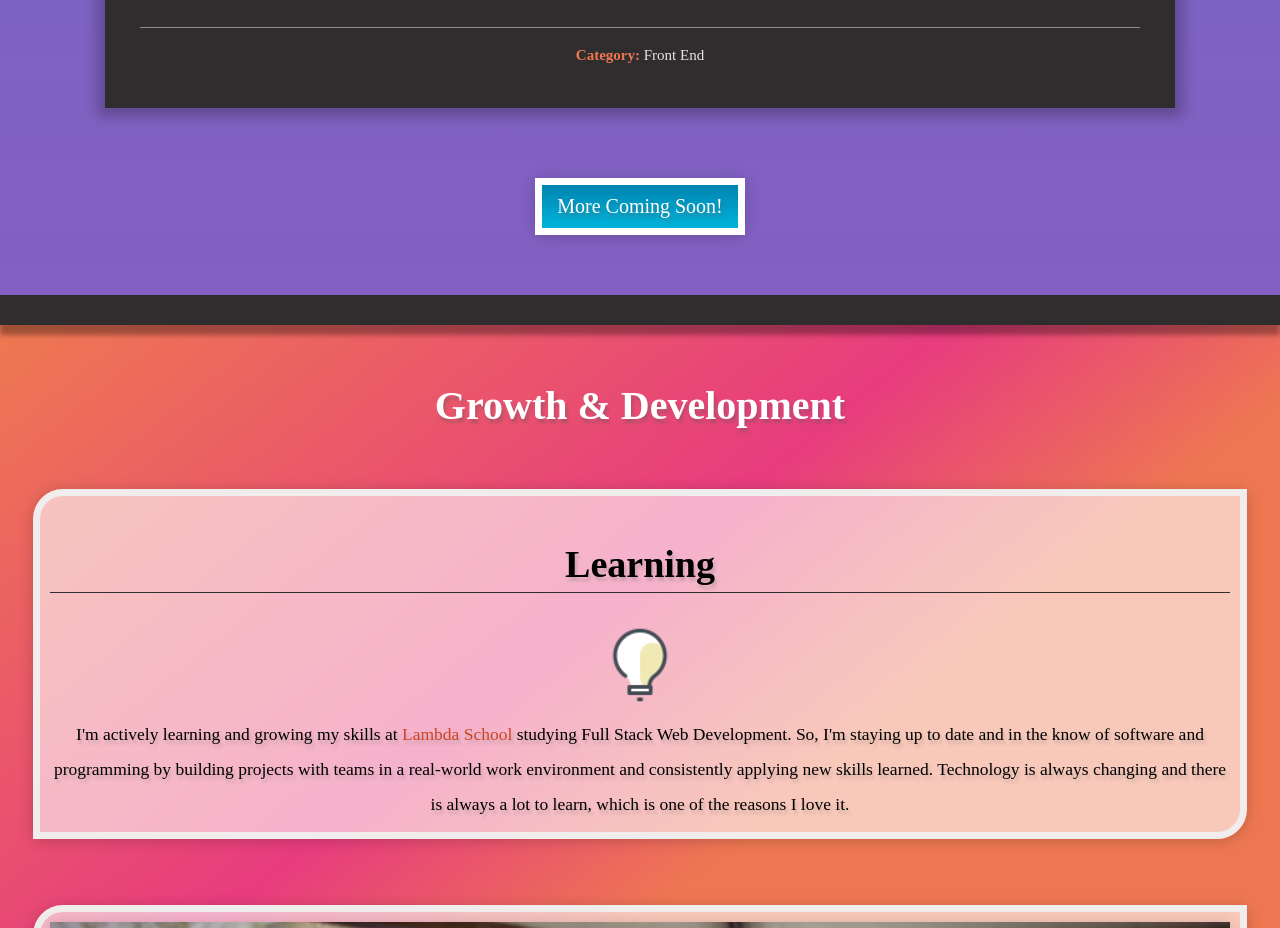
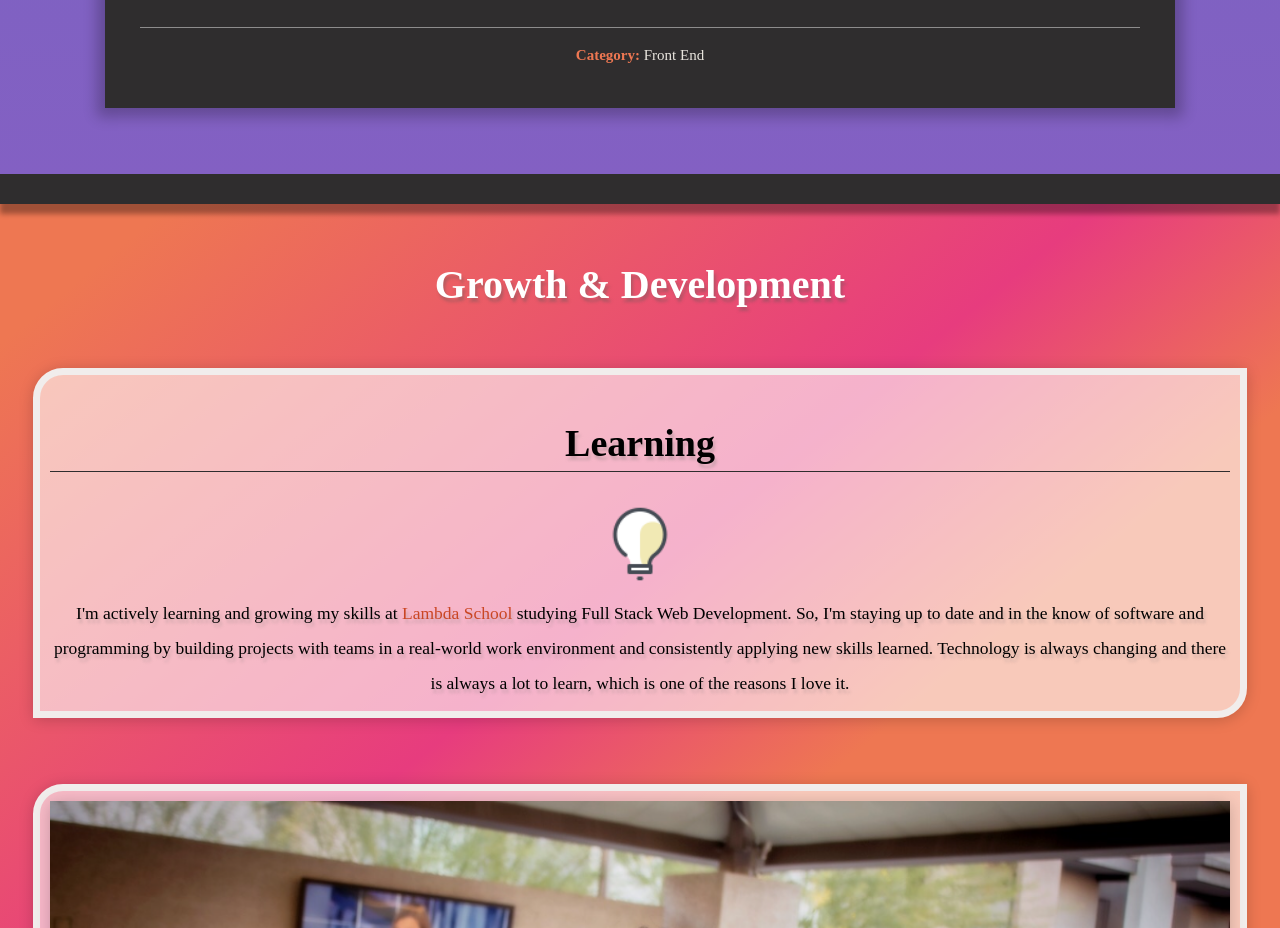
Before and after one commit to jasheloper/portfolioversion3, a React (Create React App) app: page / in a window 1280 px wide. Shown: the part 7040-7968 px from the top of the page. Built offline with nearby package versions, Linux system fonts and the light colour scheme; a web font is replaced by a local one.

Commit message:
removed more coming soon in projects

```diff
--- a/src/components/projects.js
+++ b/src/components/projects.js
@@ -166,9 +166,16 @@ function Projects() {
             </div>
           </div>
 
-          <div className="button-div">
-            <button>More Coming Soon!</button>
+          <div>
+            {/* for no reason... */}
           </div>
+
+
+    <br />
+    <br />
+
+
+
         </div>
       </div>
     </>
```
